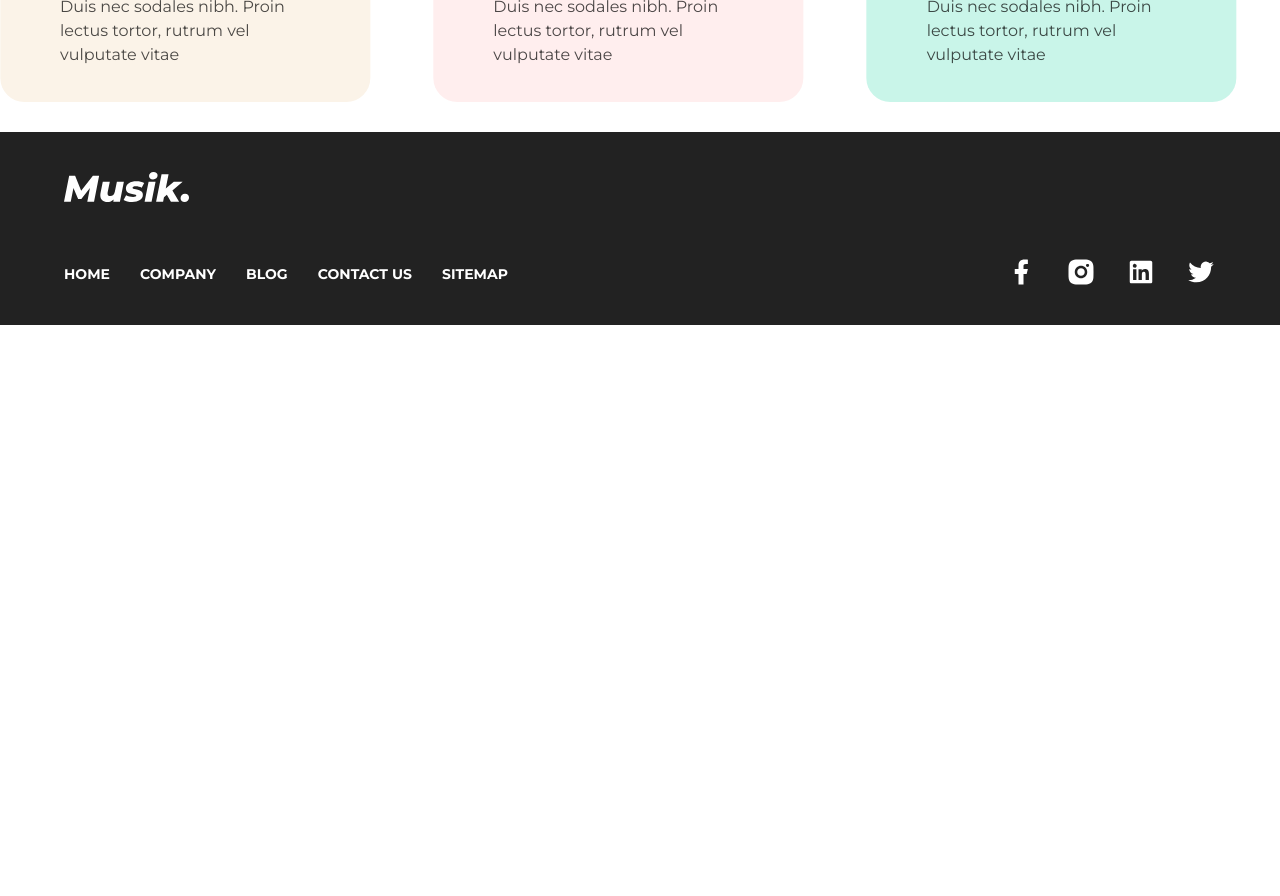
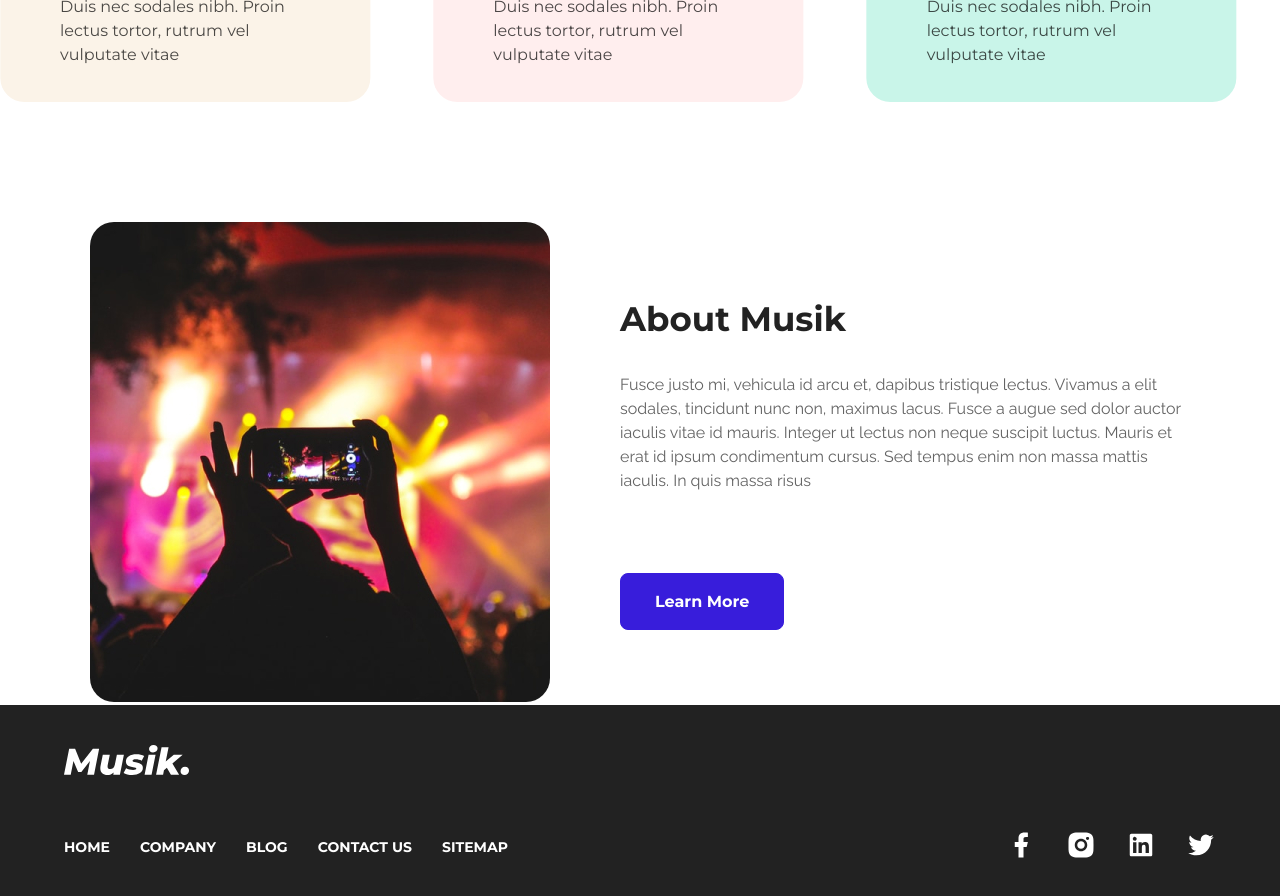
Before and after one commit to 13RedFox/project_musik-concert, a Next.js app: page / in a window 1280 px wide. Shown: the part 1220-2116 px from the top of the page. Before the commit the page ends 1545 px from the top, so only its background shows below. Built offline with nearby package versions, Linux system fonts and the light colour scheme.

Commit message:
:sparkles: Added HomeAboutUs component

```diff
--- a/pages/index.tsx
+++ b/pages/index.tsx
@@ -1,4 +1,5 @@
 import type { NextPage } from 'next';
+import { HomeAboutUs } from '../src/components/home/HomeAboutUs';
 import { HomeCategories } from '../src/components/home/HomeCategories';
 import { HomeHeader } from '../src/components/home/HomeHeader';
 import { TheFooter } from '../src/components/TheFooter';
@@ -10,6 +11,7 @@ const Home: NextPage = () => {
       <TheNavigation />
       <HomeHeader />
       <HomeCategories />
+      <HomeAboutUs />
       <TheFooter />
     </>
   );
--- /dev/null
+++ b/src/components/home/HomeAboutUs/HomeAboutUs.module.scss
@@ -0,0 +1,93 @@
+@import 'core';
+
+.about {
+  padding-top: 60px;
+  @include media($screen-tablet-small) {
+    padding-top: 90px;
+  }
+  @include media($screen-hd) {
+    padding-top: 180px;
+  }
+  @include media($screen-fullhd) {
+    padding-top: 200px;
+  }
+  @include media($screen-retina) {
+    padding-top: 240px;
+  }
+  &__wrapper {
+    flex-direction: column;
+    display: flex;
+    align-items: center;
+    @include media($screen-tablet) {
+      flex-direction: row;
+      @include flex(center, center);
+    }
+
+    &_image {
+      border-radius: 24px;
+    }
+    &_content {
+      width: 100%;
+      max-width: 570px;
+      flex-direction: column;
+      &__title {
+        @include text(rem(24px), 600, $DARK);
+        line-height: 130%;
+        text-transform: capitalize;
+        text-align: center;
+        margin-bottom: 15px;
+        @include media($screen-tablet) {
+          text-align: left;
+        }
+        @include media($screen-tablet-large) {
+          font-size: rem(24px);
+        }
+        @include media($screen-netbook) {
+          font-size: rem(26px);
+          margin-bottom: 20px;
+        }
+        @include media($screen-desktop-medium) {
+          margin-bottom: 32px;
+          font-size: rem(34px);
+        }
+      }
+      &__description {
+        font-family: $SECOND-FONT;
+        @include text(rem(14px), 400, $DARK);
+        line-height: 150%;
+        opacity: 0.7;
+        margin-bottom: 20px;
+        @include media($screen-netbook) {
+          font-size: rem(16px);
+        }
+        @include media($screen-desktop) {
+          margin-bottom: 20px;
+        }
+        @include media($screen-desktop-medium) {
+          margin-bottom: 50px;
+        }
+        @include media($screen-desktop-large) {
+          margin-bottom: 80px;
+        }
+      }
+      &__btn {
+        text-transform: capitalize;
+        width: 100%;
+        margin: 0 auto;
+        @include media($screen-tablet) {
+          margin-left: 0;
+          margin-right: 0;
+          width: auto;
+        }
+      }
+    }
+  }
+  .wrapper__images {
+    margin-right: 0;
+    margin-bottom: 30px;
+    @include media($screen-tablet) {
+      margin-right: 70px;
+      margin-bottom: 0;
+    }
+  }
+}
--- /dev/null
+++ b/src/components/home/HomeAboutUs/HomeAboutUs.tsx
@@ -0,0 +1,30 @@
+import Image from 'next/image';
+import { FC } from 'react';
+import { Button, Container } from '../../common';
+import aboutImage from '../../../../public/about.jpg';
+import styles from './HomeAboutUs.module.scss';
+
+export const HomeAboutUs: FC = () => {
+  return (
+    <section className={styles.about}>
+      <Container>
+        <div className={styles.about__wrapper}>
+          <div className={styles.wrapper__images}>
+            <Image src={aboutImage} alt="About Image" className={styles.about__wrapper_image} />
+          </div>
+
+          <div className={styles.about__wrapper_content}>
+            <h2 className={styles.about__wrapper_content__title}>about musik</h2>
+            <p className={styles.about__wrapper_content__description}>
+              Fusce justo mi, vehicula id arcu et, dapibus tristique lectus. Vivamus a elit sodales,
+              tincidunt nunc non, maximus lacus. Fusce a augue sed dolor auctor iaculis vitae id
+              mauris. Integer ut lectus non neque suscipit luctus. Mauris et erat id ipsum
+              condimentum cursus. Sed tempus enim non massa mattis iaculis. In quis massa risus
+            </p>
+            <Button className={styles.about__wrapper_content__btn}>learn more</Button>
+          </div>
+        </div>
+      </Container>
+    </section>
+  );
+};
--- /dev/null
+++ b/src/components/home/HomeAboutUs/index.ts
@@ -0,0 +1 @@
+export * from './HomeAboutUs';
--- a/src/scss/core/_colors.scss
+++ b/src/scss/core/_colors.scss
@@ -3,6 +3,7 @@
 // # GENERAL:
 $WHITE: white;
 $BLACK: black;
+$DARK: #222222;
 $RED: #fc5252;
 $BLUE: #381ddb;
 $LIGHT_RED: #ffa3a3;
```
Also changed, not shown: public/about-bg.jpg (added), public/about.jpg (added).
